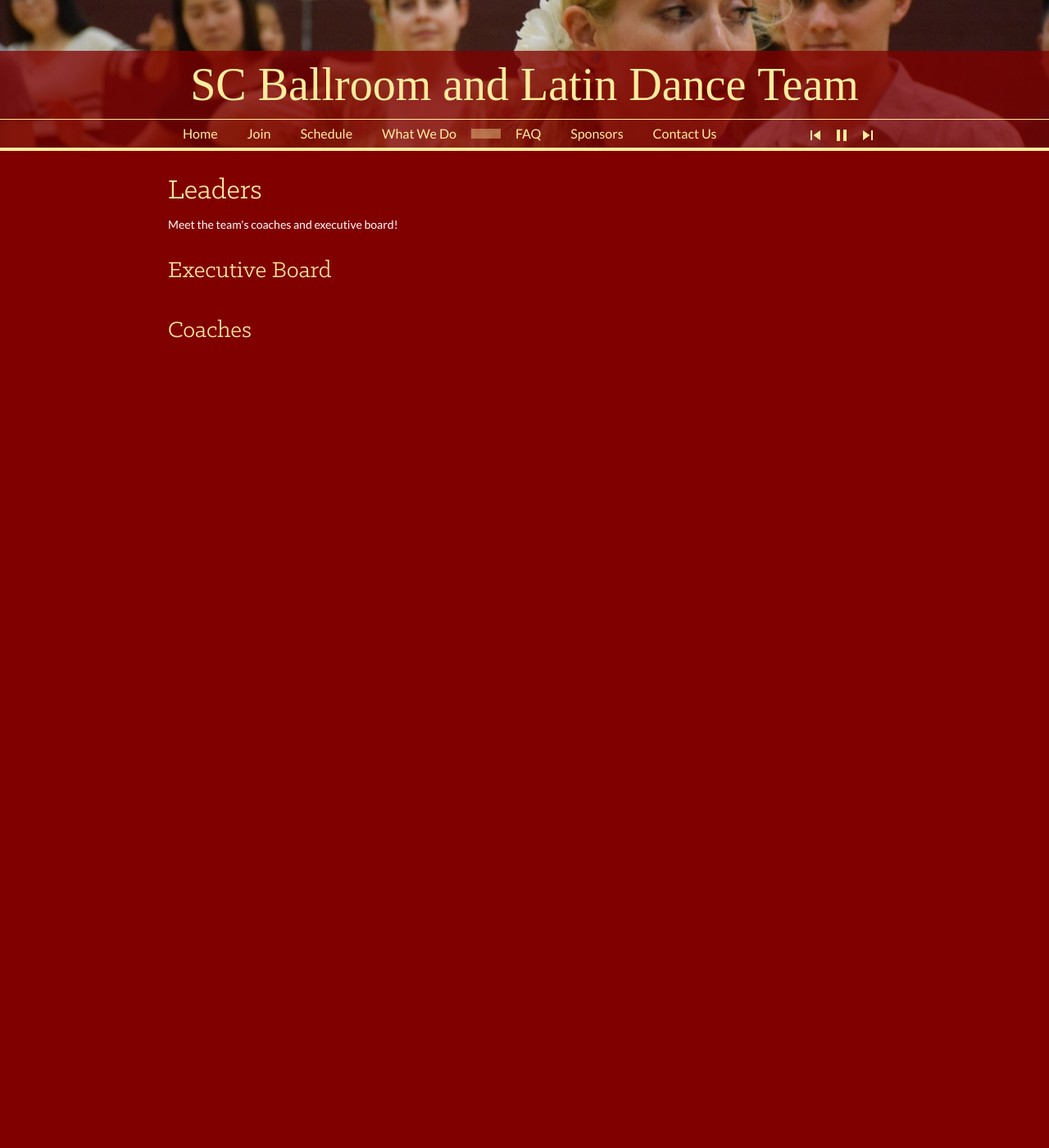
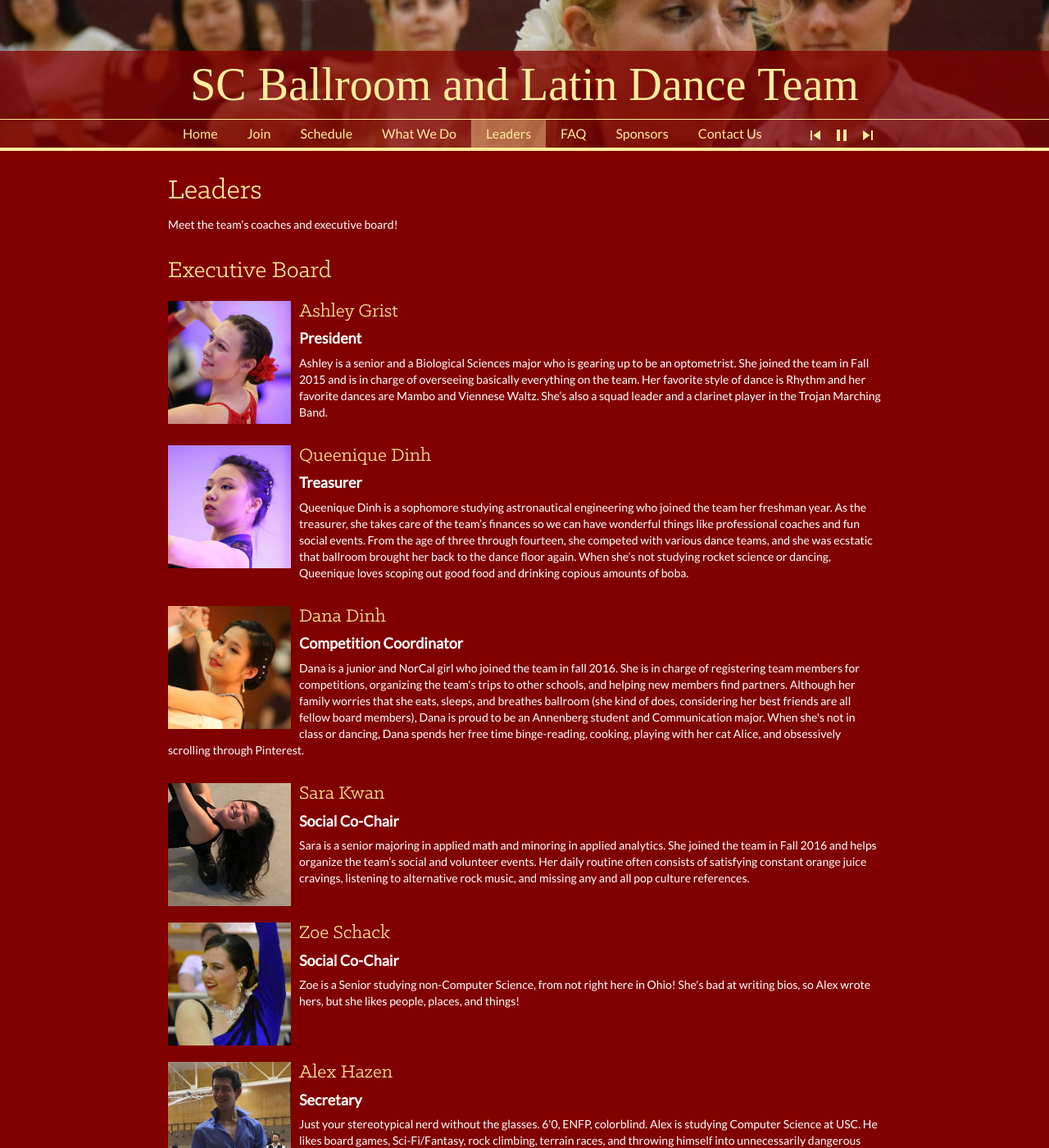
Before and after one commit to uscballroom/uscballroom.github.io, a Jekyll site: the page built from _pages/leaders.html, in a window 1280 px wide and 1400 px high. Shown: the whole window at 82% size. Built offline with Jekyll 4.4.1, drawn with Linux system fonts in a browser that asks for light colours; some web fonts are replaced; some of the changed text lies outside the part shown.

```diff
--- a/_pages/leaders.html
+++ b/_pages/leaders.html
@@ -19,26 +19,30 @@ title: Leaders
 
 leaders:
   board:
+    - name: Ashley Grist
+      position: President
+      image_file: Ashley.jpg
+      description: <p>Ashley is a senior and a Biological Sciences major who is gearing up to be an optometrist. She joined the team in Fall 2015 and is in charge of overseeing basically everything on the team. Her favorite style of dance is Rhythm and her favorite dances are Mambo and Viennese Waltz. She’s also a squad leader and a clarinet player in the Trojan Marching Band.</p>
+    - name: Queenique Dinh
+      position: Treasurer
+      image_file: Queenique.jpg
+      description: <p>Queenique Dinh is a sophomore studying astronautical engineering who joined the team her freshman year. As the treasurer, she takes care of the team’s finances so we can have wonderful things like professional coaches and fun social events. From the age of three through fourteen, she competed with various dance teams, and she was ecstatic that ballroom brought her back to the dance floor again. When she’s not studying rocket science or dancing, Queenique loves scoping out good food and drinking copious amounts of boba.</p>
     - name: Dana Dinh
-      position: President
-      image_file: Dana_2019.jpg
-      description: <p>Some team members jokingly call her Madame President or Her Majesty (she would prefer that you call her by her name), but Dana is a relatively normal senior pursuing a B.A. in communication and master of communication management. She has been on the team since the first semester of her freshman year when she slipped on a ballroom flyer. She is the Team Mom, having a hand in everything the team does; she handles logistics for competitions, oversees the team's daily operations, and coordinates board members' tasks. She also orders the food. Her family worries that she eats, sleeps, and breathes ballroom (this is only vaguely untrue), but Dana is also a midnight binge-reader, maker of many desserts (which she frequently uses to bribe her dance partner), Pinterest-addict, and cat lady (she has an adorable kitty named Alice).</p>
-    - name: Mitchell Lee
-      position: Treasurer
-      image_file: Mitchell_2019.png
-      description: <p>Mitchell Lee is a junior studying Neuroscience. He has been on the team since Fall of 2018 and he aspires to go to medical school. As treasurer, Mitchell manages the team’s finances, collects dues, and takes care of the yearly budget for the team. Mitchell loves travelling, photography, movies, fashion, art, and sports. He’s also a huge foodie and loves dogs (as pets).</p>
-    - name: Queenique Dinh
-      position: Social Chair
-      image_file: Queenique_2019.jpg
-      description: <p>Queenique is a junior studying astronautical engineering who’s been on the team since her freshman year.  As the social chair, she’s in charge of planning fun team events like retreats and social dance excursions!  Having grown up as a competitive dancer, she’s ecstatic that ballroom brought her back to the dance floor. When she’s not studying rocket science or dancing, Queenique loves scoping out good food and drinking copious amounts of boba.</p>
-    - name: Kevin Gutierrez
+      position: Competition Coordinator
+      image_file: Dana.jpg
+      description: <p>Dana is a junior and NorCal girl who joined the team in fall 2016. She is in charge of registering team members for competitions, organizing the team's trips to other schools, and helping new members find partners. Although her family worries that she eats, sleeps, and breathes ballroom (she kind of does, considering her best friends are all fellow board members), Dana is proud to be an Annenberg student and Communication major. When she's not in class or dancing, Dana spends her free time binge-reading, cooking, playing with her cat Alice, and obsessively scrolling through Pinterest.</p>
+    - name: Sara Kwan
+      position: Social Co-Chair
+      image_file: Sara.jpg
+      description: <p>Sara is a senior majoring in applied math and minoring in applied analytics. She joined the team in Fall 2016 and helps organize the team’s social and volunteer events. Her daily routine often consists of satisfying constant orange juice cravings, listening to alternative rock music, and missing any and all pop culture references.</p>
+    - name: Zoe Schack
+      position: Social Co-Chair
+      image_file: Zoe.jpg
+      description: <p>Zoe is a Senior studying non-Computer Science, from not right here in Ohio! She's bad at writing bios, so Alex wrote hers, but she likes people, places, and things!</p>
+    - name: Alex Hazen
       position: Secretary
-      image_file: Kevin_2019.jpg
-      description: <p>Kevin Gutierrez is a sophomore from Utah studying Neuroscience at USC. Kevin is the Secretary for Ballroom dance and releases weekly newsletters for members to read and stay up to date with the club. Kevin is interested in the medical field and keeps himself busy with many rigorous classes like introductory chemistry. He is quite recognizable by his eyes which are somehow both brown and blue. As a ballroom dancer, Kevin has many years of experience on his belt and hips like Shakira. He is a huge lover of trees.</p>
-    - name: Mingze Sun
-      position: External Affairs
-      image_file: Mingze_2019.jpg
-      description: <p>Mingze is a senior studying philosophy who joined the team in Fall 2018. She is in charge of social media operation and fundraising. She is constantly keeping members updated with event posts and photos. Here’s a tip: If you want to be featured on the team’s Facebook or Instagram send her your favorite pictures of you and your partner!! When she’s not studying or dancing, Mingze is playing games like a real E-Sport player (according to her roommates), reading, or playing with Dana’s cat Alice.</p>
+      image_file: Alex.jpg
+      description: <p>Just your stereotypical nerd without the glasses. 6'0, ENFP, colorblind. Alex is studying Computer Science at USC. He likes board games, Sci-Fi/Fantasy, rock climbing, terrain races, and throwing himself into unnecessarily dangerous situations! (He's also a Marathon runner, I guess.) He is in charge of sending the weekly newsletter and monitoring the club email account.</p>
   coaches:
     - name: Lorena Bravo
       position: Ballroom & Smooth Coach
```
